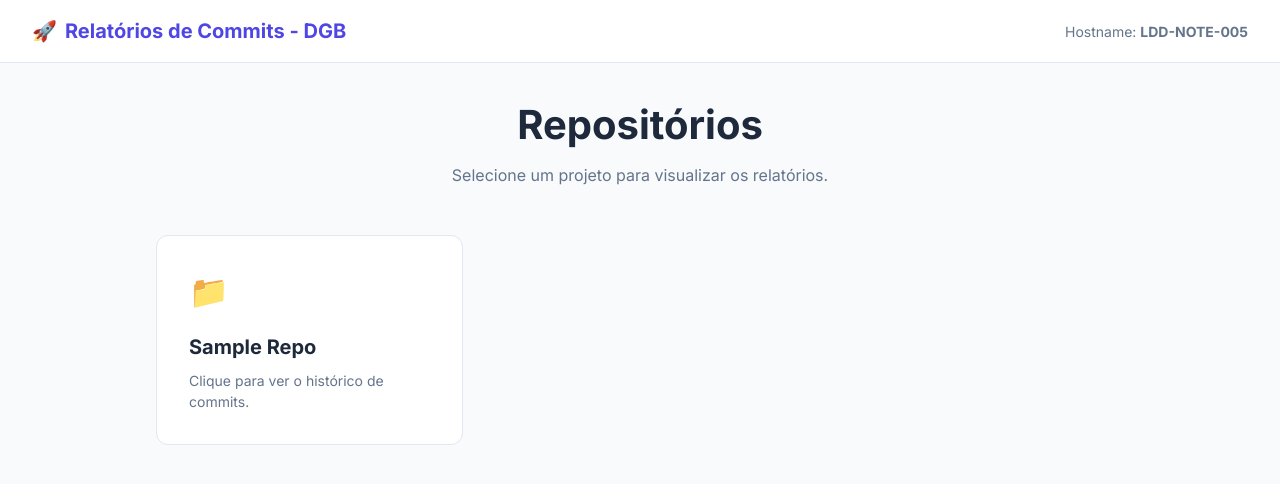
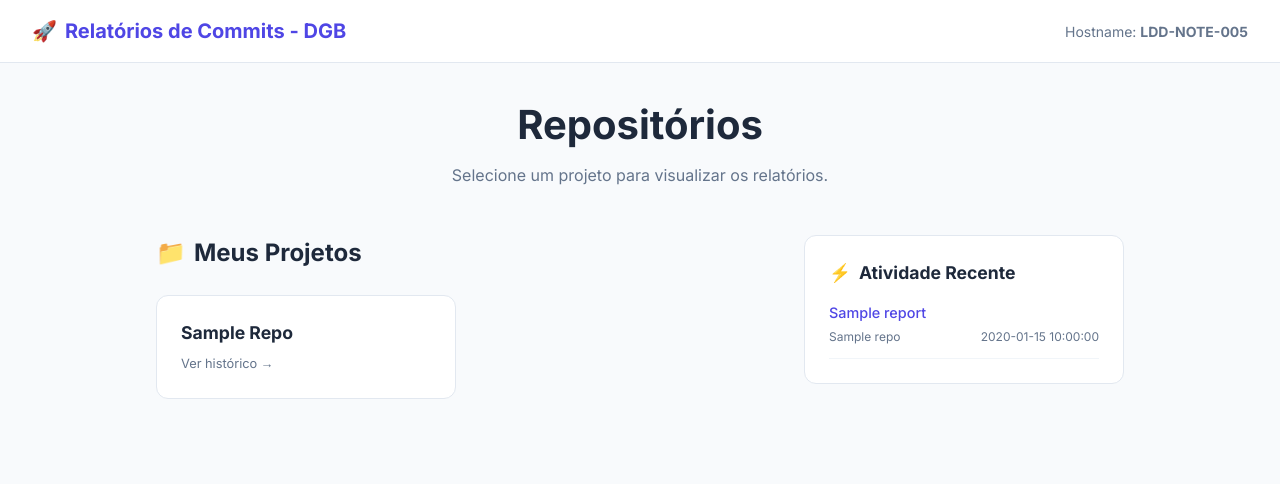
Before and after one commit to Jpmarinw/versionamento_ia_groq, a FastAPI app: template templates/index.html in a window 1280 px wide. Shown: the top 484 px of the page. Run offline with FastAPI, Linux system fonts and the light colour scheme; the template is opened without the code that fills it: most values are stand-ins (such as "Sample title", 1, 10 or a date in 2020).

Commit message:
feat: Script de inicialização rapida e lista dos 10 ultimos relatorios

```diff
--- a/api.py
+++ b/api.py
@@ -23,16 +23,49 @@ templates = Jinja2Templates(directory="templates")
 @app.get("/", response_class=HTMLResponse)
 async def dashboard(request: Request):
     """
-    Lista todos os repositórios (pastas dentro de reports/)
+    Dashboard principal: lista repositórios e os 10 relatórios mais recentes.
     """
     reports_dir = "reports"
     repos = []
+    recent_reports = []
+
     if os.path.exists(reports_dir):
-        # Listamos apenas as subpastas
+        # 1. Listamos as subpastas (repositórios)
         repos = [d for d in os.listdir(reports_dir) if os.path.isdir(os.path.join(reports_dir, d))]
 
+        # 2. Buscamos os 10 mais recentes em todas as pastas
+        all_files = []
+        for root, dirs, files in os.walk(reports_dir):
+            for f in files:
+                if f.endswith(".md"):
+                    repo_folder = os.path.basename(root)
+                    # Extrai data amigável do nome do arquivo
+                    parts = f.split("_")
+                    if len(parts) >= 2:
+                        d, t = parts[-2], parts[-1].replace(".md", "")
+                        # Criamos uma chave para ordenação (YYYYMMDD_HHMMSS)
+                        sort_key = f"{d}_{t}"
+                        date_display = f"{d[6:8]}/{d[4:6]}/{d[0:4]} {t[0:2]}:{t[2:4]}"
+
+                        all_files.append({
+                            "repo": repo_folder,
+                            "filename": f,
+                            "name": f.replace(".md", "").replace("commit_", "").replace(repo_folder, "").strip("_"),
+                            "date": date_display,
+                            "sort_key": sort_key
+                        })
+
+        # Ordena pelo sort_key descendente e pega os 10 primeiros
+        all_files.sort(key=lambda x: x["sort_key"], reverse=True)
+        recent_reports = all_files[:10]
+
     return templates.TemplateResponse(
-        request=request, name="index.html", context={"repos": sorted(repos)}
+        request=request,
+        name="index.html",
+        context={
+            "repos": sorted(repos),
+            "recent_reports": recent_reports
+        }
     )
 
 @app.get("/repo/{repo_name}", response_class=HTMLResponse)
@@ -95,12 +128,12 @@ async def view_report(request: Request, repo_name: str, filename: str):
 
 # --- LÓGICA DO WEBHOOK (MANTIDA) ---
 
-def process_webhook_event(sha: str, message: str, author: str, date: str, owner: str, repo: str, is_pr: bool = False, commit_summaries: list[str] = None, diff_override: str = None):
+def process_webhook_event(sha: str, message: str, author: str, date: str, owner: str, repo: str, is_pr: bool = False, commit_summaries: list[str] = None, diff_override: str = None, branch_name: str = "main"):
     """
     Executa o fluxo de geração de relatório em segundo plano.
     """
     try:
-        print(f"Processando {'PR' if is_pr else 'Push'} em {owner}/{repo}...")
+        print(f"Processando {'PR' if is_pr else 'Push'} em [{branch_name}] {owner}/{repo}...")
 
         git = GiteaProvider(user=owner, repo=repo)
 
@@ -122,7 +155,7 @@ def process_webhook_event(sha: str, message: str, author: str, date: str, owner:
         report = processor.process_and_report(message, diff, commit_summaries)
 
         # Salva o relatório
-        save_report(sha, report, author, date, ai.model_name, repo_name=repo)
+        save_report(sha, report, author, date, ai.model_name, repo_name=repo, branch_name=branch_name)
         print(f"Relatório gerado com sucesso!")
 
     except Exception as e:
@@ -153,8 +186,10 @@ async def gitea_webhook(request: Request, background_tasks: BackgroundTasks):
         title = pr.get("title")
         author = pr.get("user", {}).get("full_name") or pr.get("user", {}).get("login")
         date = pr.get("updated_at") or pr.get("created_at")
+        # No PR, o destino é o 'base.ref'
+        target_branch = pr.get("base", {}).get("ref") or "main"
 
-        background_tasks.add_task(process_webhook_event, pr_id, f"PR #{pr_id}: {title}", author, date, owner, repo_name, is_pr=True)
+        background_tasks.add_task(process_webhook_event, pr_id, f"PR #{pr_id}: {title}", author, date, owner, repo_name, is_pr=True, branch_name=target_branch)
         return {"status": "success", "message": f"Pull Request #{pr_id} enviado para análise."}
 
     # 2. TRATAMENTO DE PUSH (Agrupado)
@@ -163,29 +198,29 @@ async def gitea_webhook(request: Request, background_tasks: BackgroundTasks):
         if not commits:
             return {"status": "ignored", "message": "Push sem commits."}
 
+        # Extrai o nome da branch do campo 'ref' (ex: refs/heads/main)
+        ref = payload.get("ref", "refs/heads/main")
+        branch_name = ref.split("/")[-1]
+
         pusher = payload.get("pusher", {})
         author = pusher.get("full_name") or pusher.get("username") or commits[0]["author"]["name"]
         date = commits[0]["timestamp"]
-        repo_full_name = f"{owner}/{repo_name}"
 
         if len(commits) == 1:
             # Commit único: processamento simples
-            background_tasks.add_task(process_webhook_event, commits[0]["id"], commits[0]["message"], author, date, owner, repo_name)
+            background_tasks.add_task(process_webhook_event, commits[0]["id"], commits[0]["message"], author, date, owner, repo_name, branch_name=branch_name)
         else:
-            # Múltiplos commits: Agrupamos os diffs (Ou usamos compare se preferir)
+            # Múltiplos commits: Agrupamos os diffs
             commit_summaries = [f"- {c['message']} ({c['id'][:7]})" for c in commits]
 
-            # Buscamos o diff comparando o 'before' e o 'after' do push
             before = payload.get("before")
             after = payload.get("after")
 
             git = GiteaProvider(user=owner, repo=repo)
             try:
-                # Se before/after existem, usamos o compare para pegar o diff consolidado
                 if before and after and before != "0000000000000000000000000000000000000000":
                     diff, _ = git.get_compare_info(before, after)
                 else:
-                    # Fallback: soma simples dos diffs (menos eficiente mas funciona)
                     diff = ""
                     for c in commits:
                         diff += f"\n--- Commit {c['id'][:7]} ---\n" + git.get_commit_diff(c["id"])
@@ -193,9 +228,9 @@ async def gitea_webhook(request: Request, background_tasks: BackgroundTasks):
                 diff = "Erro ao coletar diff agrupado."
 
             aggr_message = f"Push de {len(commits)} commits agrupados."
-            background_tasks.add_task(process_webhook_event, after, aggr_message, author, date, owner, repo_name, commit_summaries=commit_summaries, diff_override=diff)
+            background_tasks.add_task(process_webhook_event, after, aggr_message, author, date, owner, repo_name, commit_summaries=commit_summaries, diff_override=diff, branch_name=branch_name)
 
-        return {"status": "success", "message": f"{len(commits)} commits do repo {repo_name} adicionados à fila."}
+        return {"status": "success", "message": f"{len(commits)} commits do repo {repo_name} (branch {branch_name}) adicionados à fila."}
 
     return {"status": "ignored", "message": "Evento não suportado."}
 
--- a/main.py
+++ b/main.py
@@ -75,7 +75,7 @@ def main():
     except Exception as e:
         print(f"Ocorreu um erro na execução: {e}")
 
-def save_report(sha: str, report: str, author: str, date_str: str, model_name: str, repo_name: str = "repo"):
+def save_report(sha: str, report: str, author: str, date_str: str, model_name: str, repo_name: str = "repo", branch_name: str = "main"):
     author_sanitized = author.lower().replace(" ", "_").replace("-", "_")
     repo_sanitized = repo_name.lower().replace(" ", "_").replace("-", "_")
 
@@ -101,6 +101,7 @@ def save_report(sha: str, report: str, author: str, date_str: str, model_name: s
     with open(file_name, "w", encoding="utf-8") as file:
         file.write(f"# Relatório de Análise Automática - {sha[:7]}\n\n")
         file.write(f"**Repositório:** {repo_name}  \n")
+        file.write(f"**Branch:** {branch_name}  \n")
         file.write(f"**Autor do Commit:** {author}  \n")
         file.write(f"**Data do Commit:** {formatted_date}  \n\n")
         file.write("---\n\n")
--- a/templates/index.html
+++ b/templates/index.html
@@ -6,65 +6,50 @@
   </p>
 </header>
 
-<div
-  style="
-    display: grid;
-    grid-template-columns: repeat(auto-fill, minmax(300px, 1fr));
-    gap: 1.5rem;
-  "
->
+<div style="display: grid; grid-template-columns: 1fr 320px; gap: 2rem; align-items: start;">
+  <!-- Coluna Principal: Repositórios -->
+  <section>
+    <h2 style="font-size: 1.5rem; margin-bottom: 1.5rem; display: flex; align-items: center; gap: 0.5rem; color: var(--text-main);">
+      <span>📁</span> Meus Projetos
+    </h2>
+    <div style="display: grid; grid-template-columns: repeat(auto-fill, minmax(280px, 1fr)); gap: 1rem;">
       {% for repo in repos %}
       <a href="/repo/{{ repo }}" style="text-decoration: none; color: inherit">
-    <div
-      style="
-        background: var(--card-bg);
-        border: 1px solid var(--border);
-        padding: 2rem;
-        border-radius: 12px;
-        transition:
-          transform 0.2s,
-          box-shadow 0.2s;
-        cursor: pointer;
-      "
-      onmouseover="
-        this.style.transform = 'translateY(-4px)';
-        this.style.boxShadow = '0 10px 15px -3px rgba(0,0,0,0.1)';
-      "
-      onmouseout="
-        this.style.transform = 'translateY(0)';
-        this.style.boxShadow = 'none';
-      "
-    >
-      <div style="font-size: 2rem; margin-bottom: 1rem">📁</div>
-      <h2
-        style="
-          font-size: 1.25rem;
-          margin-bottom: 0.5rem;
-          text-transform: capitalize;
-        "
-      >
-        {{ repo.replace('_', ' ').replace('-', ' ') }}
-      </h2>
-      <p style="font-size: 0.875rem; color: var(--text-muted)">
-        Clique para ver o histórico de commits.
-      </p>
+        <div style="background: var(--card-bg); border: 1px solid var(--border); padding: 1.5rem; border-radius: 12px; transition: all 0.2s;"
+             onmouseover="this.style.borderColor='var(--primary)'; this.style.background='#fcfcff'"
+             onmouseout="this.style.borderColor='var(--border)'; this.style.background='var(--card-bg)'">
+          <h3 style="font-size: 1.1rem; text-transform: capitalize;">{{ repo.replace('_', ' ').replace('-', ' ') }}</h3>
+          <p style="font-size: 0.8rem; color: var(--text-muted); margin-top: 0.5rem;">Ver histórico →</p>
         </div>
       </a>
       {% else %}
-  <div
-    style="
-      grid-column: 1/-1;
-      text-align: center;
-      padding: 4rem;
-      background: #fff;
-      border-radius: 12px;
-      border: 1px dashed var(--border);
-    "
-  >
-    <p style="color: var(--text-muted)">
-      Nenhum relatório gerado ainda. Aguardando webhooks...
-    </p>
+      <div style="grid-column: 1/-1; text-align: center; padding: 4rem; background: #fff; border-radius: 12px; border: 1px dashed var(--border);">
+        <p style="color: var(--text-muted);">Nenhum relatório gerado ainda. Aguardando webhooks...</p>
       </div>
       {% endfor %}
     </div>
+  </section>
+
+  <!-- Barra Lateral: Atividades Recentes -->
+  <aside style="background: #fff; border: 1px solid var(--border); border-radius: 12px; padding: 1.5rem;">
+    <h2 style="font-size: 1.1rem; margin-bottom: 1rem; color: var(--text-main); display: flex; align-items: center; gap: 0.5rem;">
+      <span>⚡</span> Atividade Recente
+    </h2>
+    <div style="display: flex; flex-direction: column; gap: 1rem;">
+      {% for report in recent_reports %}
+      <div style="border-bottom: 1px solid #f1f5f9; padding-bottom: 0.75rem;">
+        <a href="/repo/{{ report.repo }}/{{ report.filename }}" style="text-decoration: none; color: var(--primary); font-weight: 500; font-size: 0.9rem; display: block; margin-bottom: 0.25rem;">
+          {{ report.name[:30] }}{% if report.name|length > 30 %}...{% endif %}
+        </a>
+        <div style="display: flex; justify-content: space-between; font-size: 0.75rem; color: var(--text-muted);">
+          <span>{{ report.repo }}</span>
+          <span>{{ report.date }}</span>
+        </div>
+      </div>
+      {% else %}
+      <p style="font-size: 0.875rem; color: var(--text-muted);">Sem atividades.</p>
+      {% endfor %}
+    </div>
+  </aside>
+</div>
 {% endblock %}
```
Also changed, not shown: 2 other files. Lines whose indentation alone changed are shown as unchanged.
